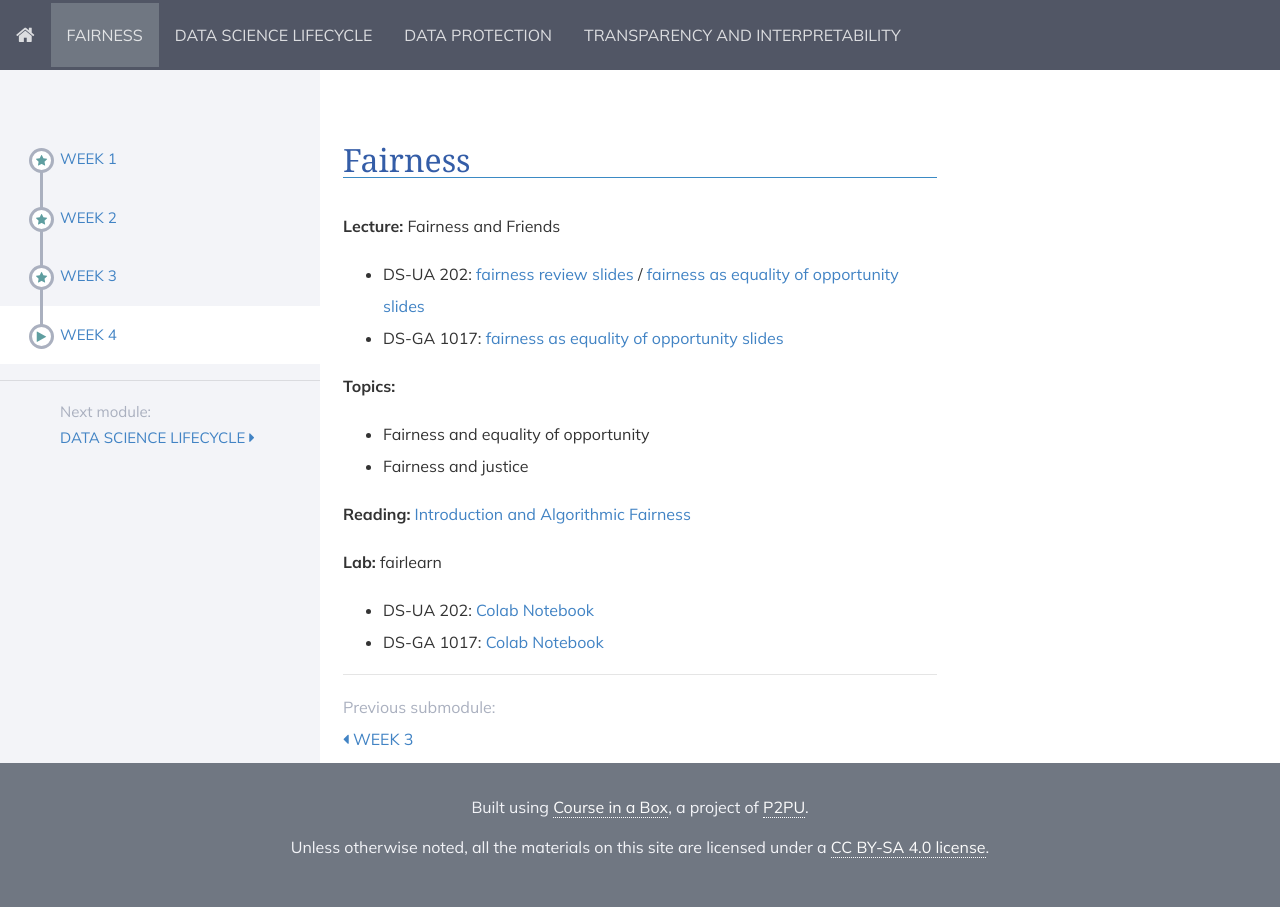
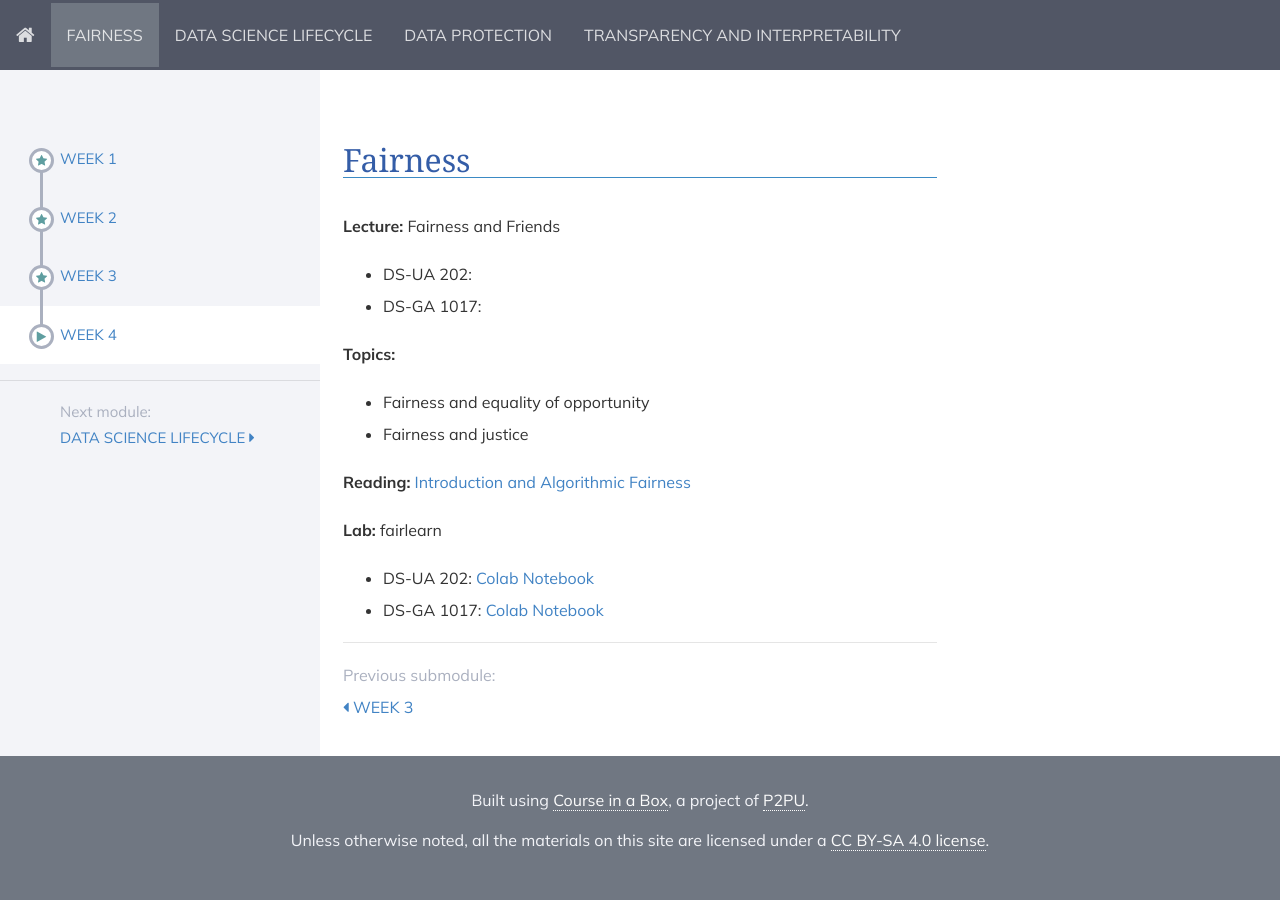
Before and after one commit to DataResponsibly/rds24, a Jekyll site: the page built from modules/fairness/_posts/2000-01-04-week4.md, in a window 1280 px wide. Built offline with Jekyll 4.4.1, drawn with Linux system fonts in a browser that asks for light colours; nearby versions of some CDN libraries.

Commit message:
Update 2000-01-04-week4.md

```diff
--- a/modules/fairness/_posts/2000-01-04-week4.md
+++ b/modules/fairness/_posts/2000-01-04-week4.md
@@ -6,12 +6,8 @@ title: Week 4
 
 **Lecture:** Fairness and Friends
 
-* DS-UA 202: [fairness review slides]()
-<!-- (../../../assets/4_fairness_review_202.pdf)  -->
-/ [fairness as equality of opportunity slides]()
-<!-- (../../../assets/4_fairness_eo_202.pdf) -->
-* DS-GA 1017: [fairness as equality of opportunity slides]()
-<!-- (../../../assets/4_Fairness_1017.pdf) -->
+* DS-UA 202: <!-- [fairness review slides](../../../assets/4_fairness_review_202.pdf) / [fairness as equality of opportunity slides(../../../assets/4_fairness_eo_202.pdf) -->
+* DS-GA 1017: <!-- [fairness as equality of opportunity slides](../../../assets/4_Fairness_1017.pdf) -->
 
 **Topics:**
 
```
